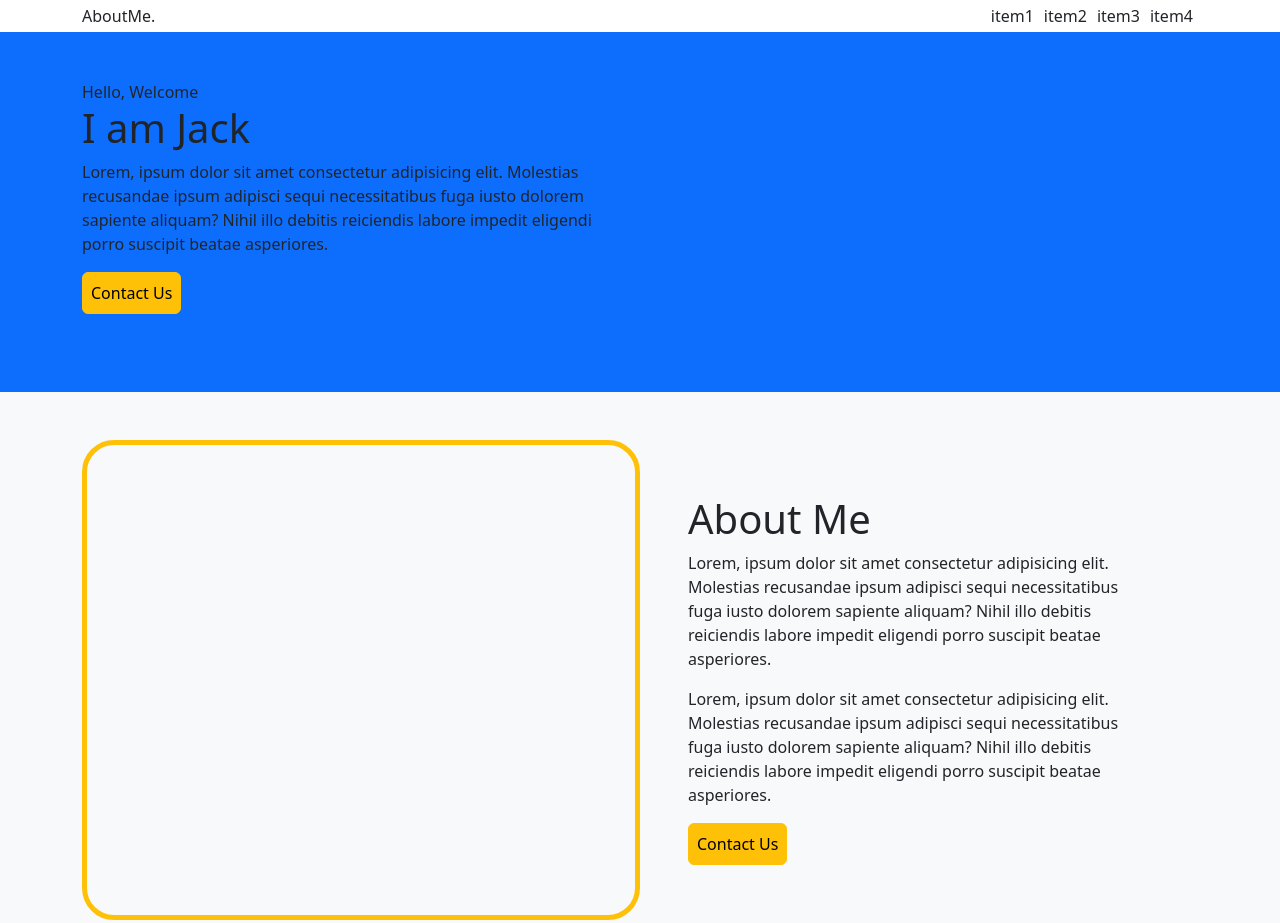
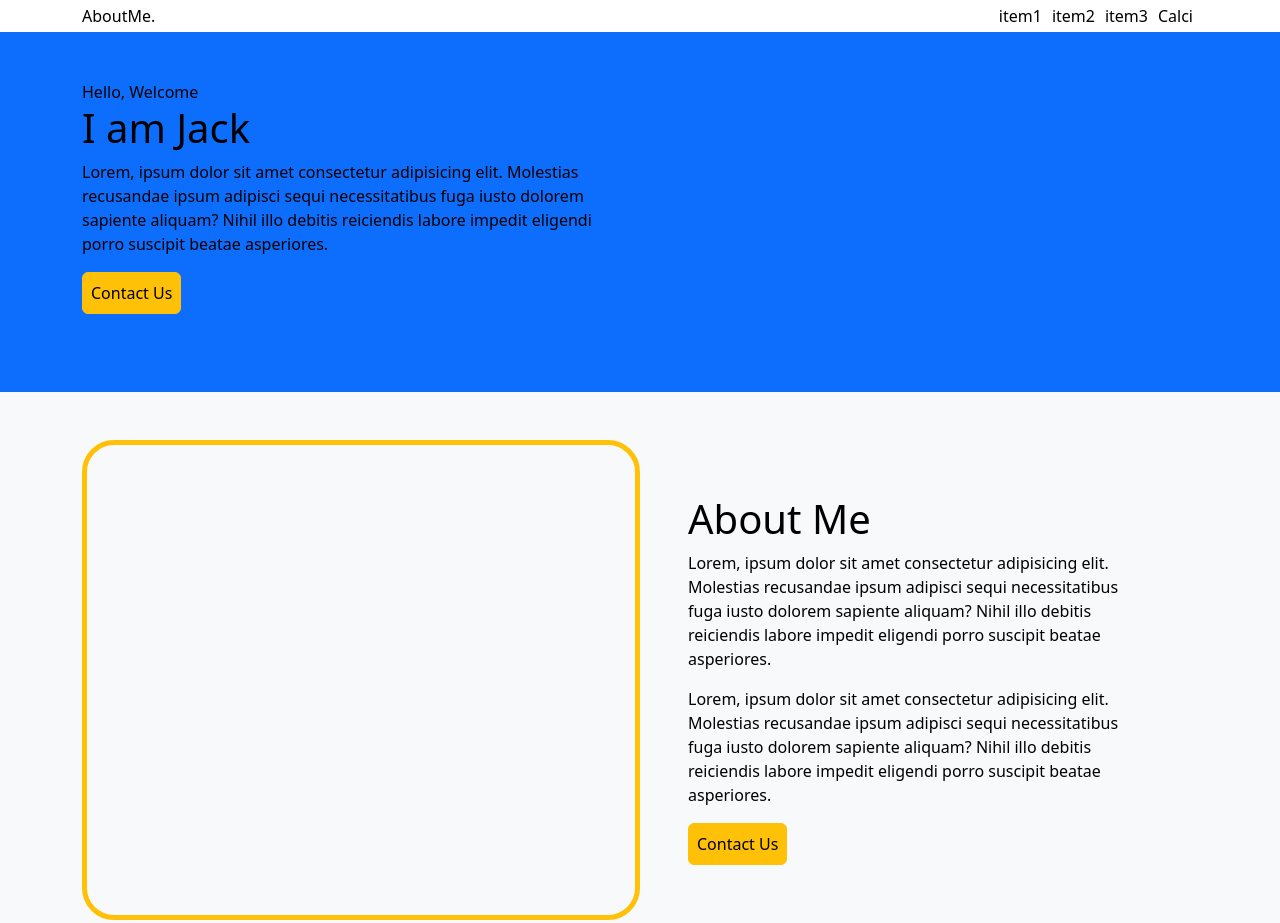
Before and after one commit to Prateekpppp/mine, a plain HTML site: page index.html in a window 1280 px wide. Shown: the top 923 px of the page. Drawn offline with nearby package versions, Linux system fonts and the light colour scheme.

Commit message:
anchor tag update

```diff
--- a/css/style.css
+++ b/css/style.css
@@ -1,5 +1,11 @@
+* {
+    color: black;
+}
 
-
+a{
+    text-decoration: none;
+    color: inherit;
+}
 li {
     list-style: none;
     transition: 0.3s;
--- a/index.html
+++ b/index.html
@@ -34,7 +34,7 @@
                             <li class="navItem py-md-1 py-2">item1</li>
                             <li class="navItem py-md-1 py-2">item2</li>
                             <li class="navItem py-md-1 py-2">item3</li>
-                            <li class="navItem py-md-1 py-2">item4</li>
+                            <li class="navItem py-md-1 py-2"><a href="calci.html">Calci</a></li>
                         </navbar>
                     </div>
                 </div>
```
